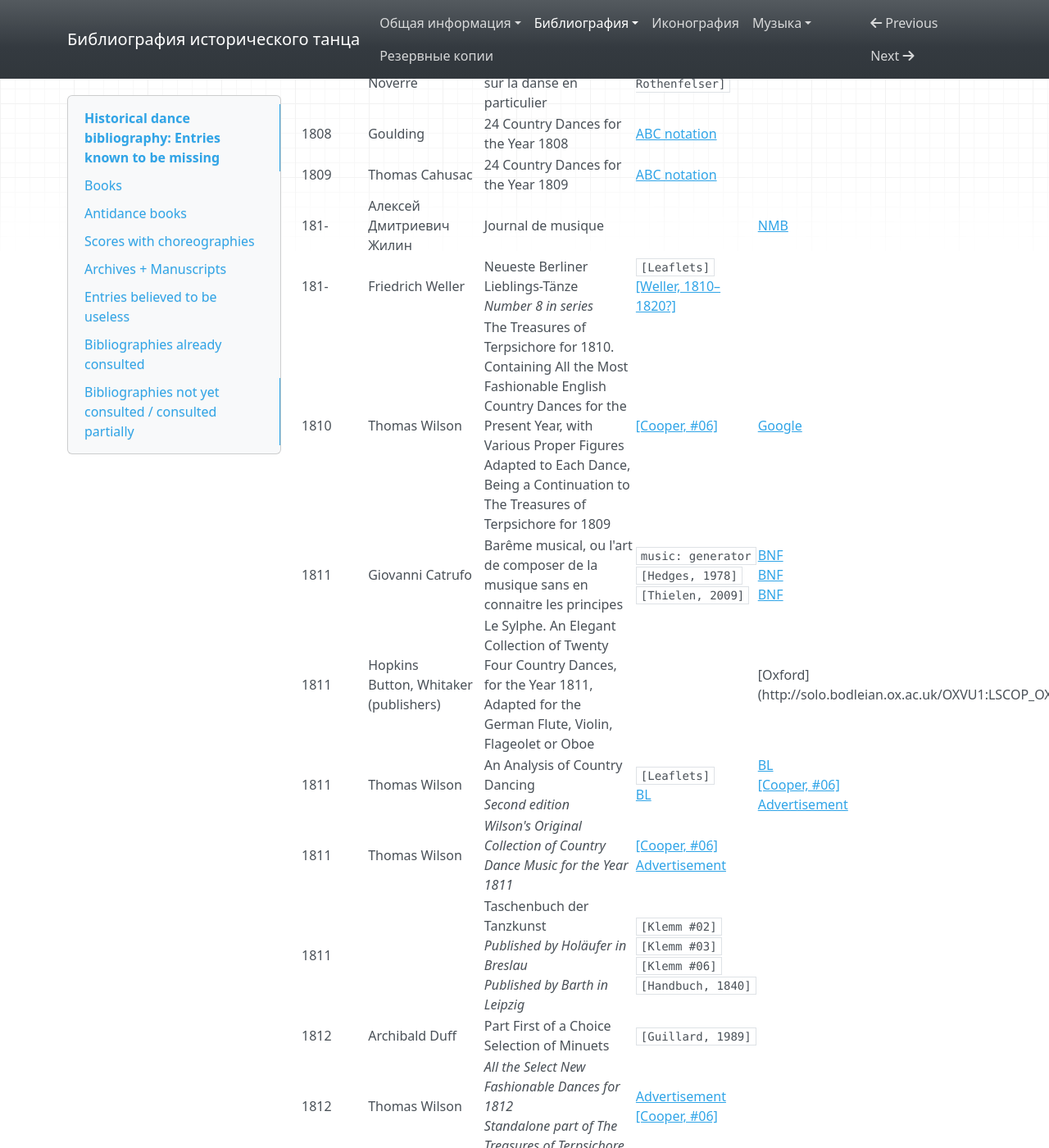
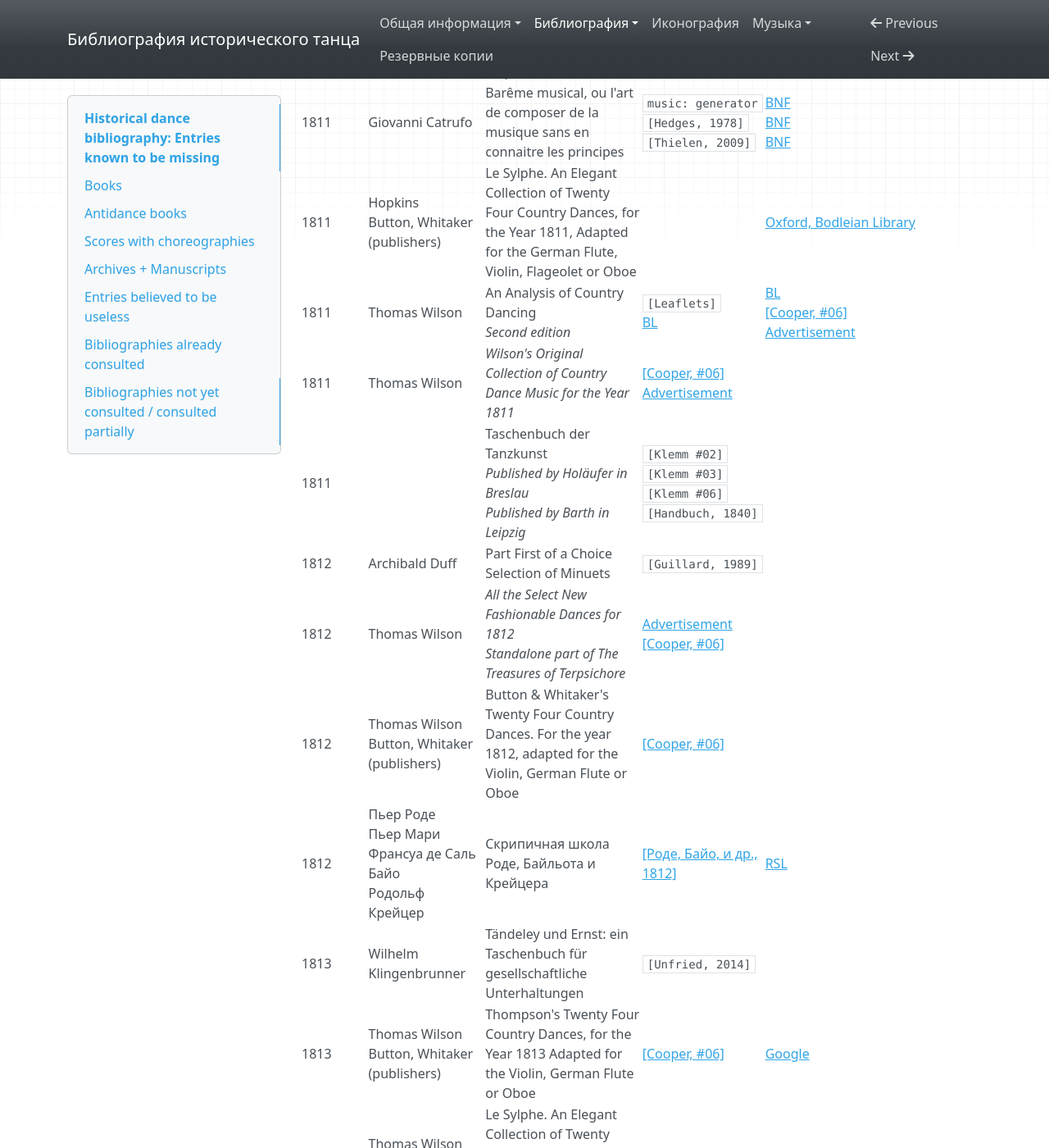
Before and after one commit to hda-technical/dancebooks, an MkDocs documentation site: the page built from docs/bibliography_missing.md, in a window 1280 px wide and 1400 px high, scrolled down 17565 px. Shown: the whole window at 82% size. Built offline with MkDocs 1.6.1, drawn with Linux system fonts in a browser that asks for light colours; nearby versions of some CDN libraries.

Commit message:
Fix markup

```diff
--- a/docs/bibliography_missing.md
+++ b/docs/bibliography_missing.md
@@ -163,7 +163,7 @@ und Damen gebildeter Stände<br/>_Published in Leipzig_ | `[Klemm #02]`<br/>`[Kl
 | 181- | Friedrich Weller | Neueste Berliner Lieblings-Tänze<br/>_Number 8 in series_ | `[Leaflets]`<br/>[[Weller, 1810–1820?]](https://bib.hda.org.ru/books/berliner_1810_no_07) | |
 | 1810 | Thomas Wilson | The Treasures of Terpsichore for 1810. Containing All the Most Fashionable English Country Dances for the Present Year, with Various Proper Figures Adapted to Each Dance, Being a Continuation to The Treasures of Terpsichore for 1809 | [[Cooper, #06]](https://www.regencydances.org/paper006.php) | [Google](https://books.google.com/books?id=P0H7GgAACAAJ) |
 | 1811 | Giovanni Catrufo | Barême musical, ou l'art de composer de la musique sans en connaitre les principes | `music: generator`<br/>`[Hedges, 1978]`<br/>`[Thielen, 2009]` | [BNF](https://catalogue.bnf.fr/ark:/12148/cb44903236v)<br/>[BNF](https://catalogue.bnf.fr/ark:/12148/cb44840498w)<br/>[BNF](https://catalogue.bnf.fr/ark:/12148/cb43990350p) |
-| 1811 | Hopkins<br/>Button, Whitaker (publishers) | Le Sylphe. An Elegant Collection of Twenty Four Country Dances, for the Year 1811, Adapted for the German Flute, Violin, Flageolet or Oboe | | [Oxford](http://solo.bodleian.ox.ac.uk/OXVU1:LSCOP_OX:oxfaleph012147021 |
+| 1811 | Hopkins<br/>Button, Whitaker (publishers) | Le Sylphe. An Elegant Collection of Twenty Four Country Dances, for the Year 1811, Adapted for the German Flute, Violin, Flageolet or Oboe | | [Oxford, Bodleian Library](http://solo.bodleian.ox.ac.uk/OXVU1:LSCOP_OX:oxfaleph012147021) |
 | 1811 | Thomas Wilson | An Analysis of Country Dancing<br/>_Second edition_ | `[Leaflets]`<br/>[BL](https://www.bl.uk/collection-items/an-analysis-of-country-dancing) | [BL](http://explore.bl.uk/BLVU1:LSCOP-ALL:BLL01003947416)<br/>[[Cooper, #06]](https://www.regencydances.org/paper006.php)<br/>[Advertisement](https://books.google.com/books?id=-OgRAAAAYAAJ&pg=PA154) |
 | 1811 | Thomas Wilson | _Wilson's Original Collection of Country Dance Music for the Year 1811_ | [[Cooper, #06]](https://www.regencydances.org/paper006.php)<br/>[Advertisement](https://bib.hda.org.ru/books/wilson_1811_supplement) | |
 | 1811 | | Taschenbuch der Tanzkunst<br/>_Published by Holäufer in Breslau_<br/>_Published by Barth in Leipzig_ | `[Klemm #02]`<br/>`[Klemm #03]`<br/>`[Klemm #06]`<br/>`[Handbuch, 1840]` | |
```
